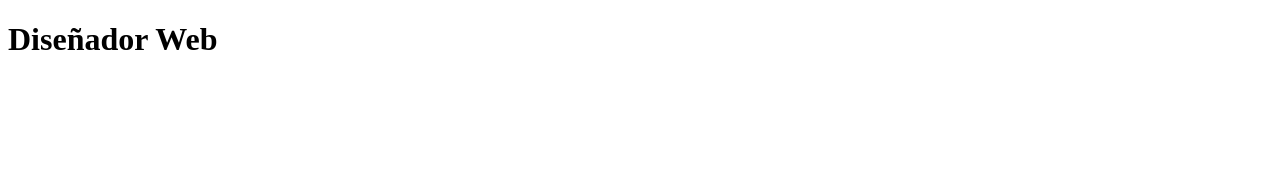
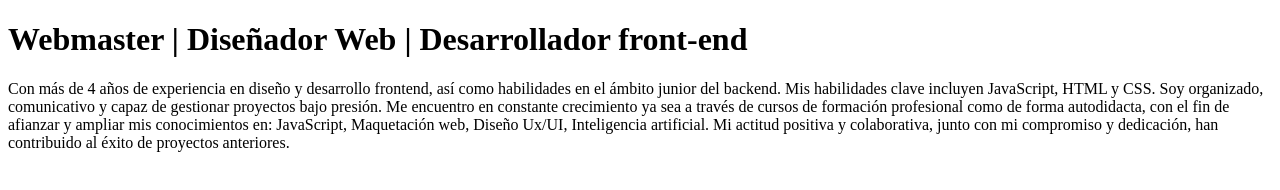
Before and after one commit to AlejandroBattaQuin/AlejandroBattaQuin.github.io, a plain HTML site: page index.html in a window 1280 px wide. Drawn offline with Linux system fonts and the light colour scheme.

Commit message:
DECLARACION DE VARIABLES

```diff
--- a/assets/css/style.css
+++ b/assets/css/style.css
@@ -0,0 +1,7 @@
+:root{
+    --primary: #732828;
+    --secondary: #285773;
+    --tertiary: #C8C788;
+    --light: #FFFFFF;
+
+}
--- a/index.html
+++ b/index.html
@@ -14,7 +14,12 @@
 </head>
 <body>
 
-    <h1>Diseñador Web</h1>
+    <h1>Webmaster | Diseñador Web | Desarrollador front-end</h1>
+    <p>Con más de 4 años de experiencia en diseño y desarrollo frontend, así como habilidades en el ámbito junior del backend. Mis habilidades clave incluyen
+        JavaScript, HTML y CSS. Soy organizado, comunicativo y capaz de gestionar proyectos bajo presión. Me encuentro en constante crecimiento ya sea a través
+        de cursos de formación profesional como de forma autodidacta, con el fin de afianzar y ampliar mis conocimientos en: JavaScript, Maquetación web,
+        Diseño Ux/UI, Inteligencia artificial. Mi actitud positiva y colaborativa, junto con mi compromiso y dedicación, han contribuido al éxito de proyectos
+        anteriores.</p>
 
 </body>
 </html>
```
